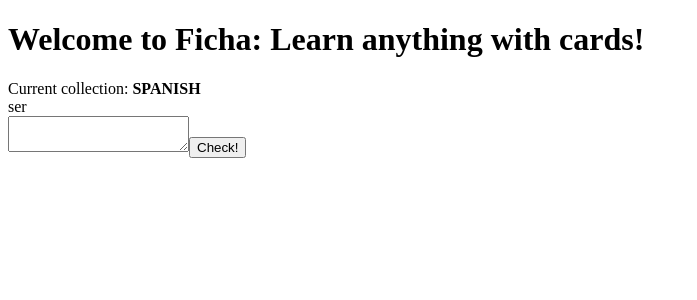
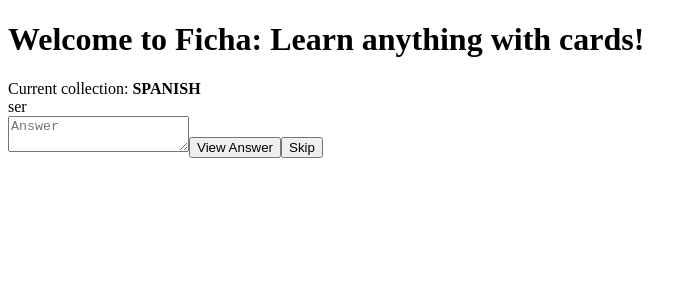
Before and after one commit to jlauinger/ficha, an Angular app: page /train in a window 1280 px wide. Shown: the top 300 px of the page, without its empty margins (0-697 px from the left). Built offline with nearby package versions, Linux system fonts and the light colour scheme.

Commit message:
add answer checking and skipping to CardComponent

```diff
--- a/src/app/base/models/card/card.model.ts
+++ b/src/app/base/models/card/card.model.ts
@@ -6,9 +6,9 @@
  */
 export class Card {
 
-    constructor(public question: string, public answer: string) {}
+    constructor(public question: string, public solution: string) {}
 
     public check(answer: string) {
-        return answer === this.answer;
+        return answer === this.solution;
     }
 }
--- a/src/app/trainer/components/card/card.component.html
+++ b/src/app/trainer/components/card/card.component.html
@@ -1,9 +1,10 @@
-<div>
-    {{ card.question }}
-</div>
+<div class="question">{{ card.question }}</div>
+
+<textarea [(ngModel)]="answer" class="answer" title="Answer" placeholder="Answer"></textarea>
+
+<button (click)="check()" class="check">View Answer</button>
+<button (click)="skip()" class="skip">Skip</button>
 
 <div class="result">{{ result }}</div>
 
-<textarea [(ngModel)]="answer" title="Answer"></textarea>
-
-<button (click)="check()">Check!</button>
+<div class="solution" [hidden]="!showAnswer">{{ card.solution }}</div>
--- a/src/app/trainer/components/card/card.component.ts
+++ b/src/app/trainer/components/card/card.component.ts
@@ -13,13 +13,20 @@ export class CardComponent {
 
     answer = '';
     result = '';
+    showAnswer = false;
 
     public check() {
-        console.log(this.answer);
+        this.showAnswer = true;
+
         if (this.card.check(this.answer)) {
+            this.result = 'Correct!';
             this.next.emit();
         } else {
-            this.result = 'Wrong answer!';
+            this.result = 'Wrong solution!';
         }
     }
+
+    public skip() {
+        this.next.emit();
+    }
 }
```
Also changed, not shown: 1 other file (tests, documents, lock files or other folders).
